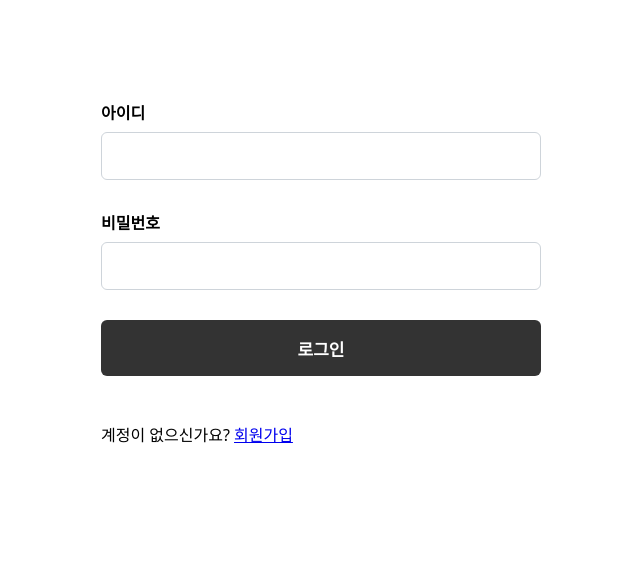
After one commit to KimHyeonjung/finalProject, a Java web app: page /login in a window 1280 px wide. The commit adds this page. Shown: the top 561 px of the page, without its empty margins (319-959 px from the left). Run offline with Spring Boot 4, a stand-in JSP engine, Linux system fonts and the light colour scheme; the project's own start-up code is not run, and a stand-in starts its controllers and pages; some of the project's set-up classes (security, data sources, template engines, error pages and the like) are left out, and stand-ins take their place.

Commit message:
로그인 구현

```diff
--- a/market/src/main/java/com/team3/market/controller/HomeController.java
+++ b/market/src/main/java/com/team3/market/controller/HomeController.java
@@ -1,4 +1,6 @@
 package com.team3.market.controller;
+
+import javax.servlet.http.HttpSession;
 
 import org.springframework.beans.factory.annotation.Autowired;
 import org.springframework.stereotype.Controller;
@@ -7,6 +9,7 @@ import org.springframework.web.bind.annotation.GetMapping;
 import org.springframework.web.bind.annotation.PostMapping;
 import org.springframework.web.bind.annotation.RequestMapping;
 import org.springframework.web.bind.annotation.RequestMethod;
+import org.springframework.web.bind.annotation.RequestParam;
 import org.springframework.web.servlet.mvc.support.RedirectAttributes;
 
 import com.team3.market.model.dto.MessageDTO;
@@ -46,5 +49,24 @@ public class HomeController {
         model.addAttribute("message", message);
         return "/main/message";
     }
+    @GetMapping("/login")
+    public String showLoginForm() {
+        return "/member/login";
+    }
+    @PostMapping("/login")
+	public String guestLoginPost(Model model, MemberVO member, HttpSession session) {
+		MemberVO user = memberService.login(member);
+		MessageDTO message;
+		if(user != null) {
+			message = new MessageDTO("/", "로그인 성공!");
+			session.removeAttribute("id");
+		}else {
+			message = new MessageDTO("/login", "로그인 실패!");
+			session.setAttribute("id", member.getMember_id());
+		}
+		model.addAttribute("message", message);
+		model.addAttribute("user", user);
+		return "/main/message";
+	}
 
 }
--- /dev/null
+++ b/market/src/main/webapp/WEB-INF/views/member/login.jsp
@@ -0,0 +1,103 @@
+<%@ page language="java" contentType="text/html; charset=UTF-8"
+    pageEncoding="UTF-8"%>
+<%@ taglib uri="http://java.sun.com/jsp/jstl/core" prefix="c" %>
+<!DOCTYPE html>
+<html>
+<head>
+	<style type="text/css">
+		*, *::before, *::after {
+		    box-sizing: border-box;
+		}
+
+		html, body {
+		    margin: 0;
+		    padding: 0;
+		}
+
+		body {
+		    font-family: 'Pretendard', system-ui, -apple-system, BlinkMacSystemFont, 'Segoe UI', Roboto, Oxygen, Ubuntu, Cantarell, 'Open Sans', 'Helvetica Neue', sans-serif;
+		    font-size: 100%;
+		}
+
+		.wrapper {
+		    max-width: 480px;
+		    margin: 100px auto;
+		    padding: 0 20px;
+		}
+
+		.form-field {
+		    display: flex;
+		    flex-wrap: wrap;
+		    margin-bottom: 30px;
+		    align-items: center;
+		}
+
+		.form-field .label-form {
+		    font-weight: 600;
+		    color: #000;
+		    margin-bottom: 8px;
+		}
+
+		.form-control {
+		    display: block;
+		    width: 100%;
+		    height: 48px;
+		    padding: 6px 16px;
+		    font-family: inherit;
+		    font-size: 15px;
+		    color: #666;
+		    border: 1px solid #ced4da;
+		    border-radius: 6px;
+		    outline: 0;
+		}
+
+		.form-control:focus {
+		    color: #333;
+		    border-color: #333;
+		}
+
+		.button-submit {
+		    display: block;
+		    width: 100%;
+		    height: 56px;
+		    font-family: inherit;
+		    font-size: 17px;
+		    font-weight: 600;
+		    color: #fff;
+		    text-align: center;
+		    padding: 0;
+		    border: 0;
+		    border-radius: 6px;
+		    background-color: #333;
+		    outline: 0;
+		    cursor: pointer;
+		}
+
+		.button-submit:hover {
+		    background-color: #000;
+		}
+	</style>
+</head>
+<body>
+	<div class="wrapper">
+		<form action="<c:url value='/login'/>" method="post" id="login-form">
+	     	<div class="form-field">
+                <label class="label-form" for="member_id">아이디</label>
+                <input type="text" class="form-control" name="member_id" id="member_id" required>
+            </div>
+            <div class="form-field">
+                <label class="label-form" for="member_pw">비밀번호</label>
+                <input type="password" class="form-control" name="member_pw" id="member_pw" required>
+            </div>
+
+            <div class="form-field">
+                <button type="submit" class="button-submit">로그인</button>
+            </div>
+
+            <div class="form-field">
+                <p>계정이 없으신가요? <a href="<c:url value='/signup'/>">회원가입</a></p>
+            </div>
+		</form>
+	</div>
+</body>
+</html>
```
Also changed, not shown: market/src/main/java/com/team3/market/service/MemberService.java (+17 -0 lines), market/src/main/java/com/team3/market/dao/MemberDAO.java (line endings or trailing spaces), market/src/main/webapp/WEB-INF/views/member/signup.jsp (line endings or trailing spaces), 1 other file. Lines whose indentation alone changed are shown as unchanged.
